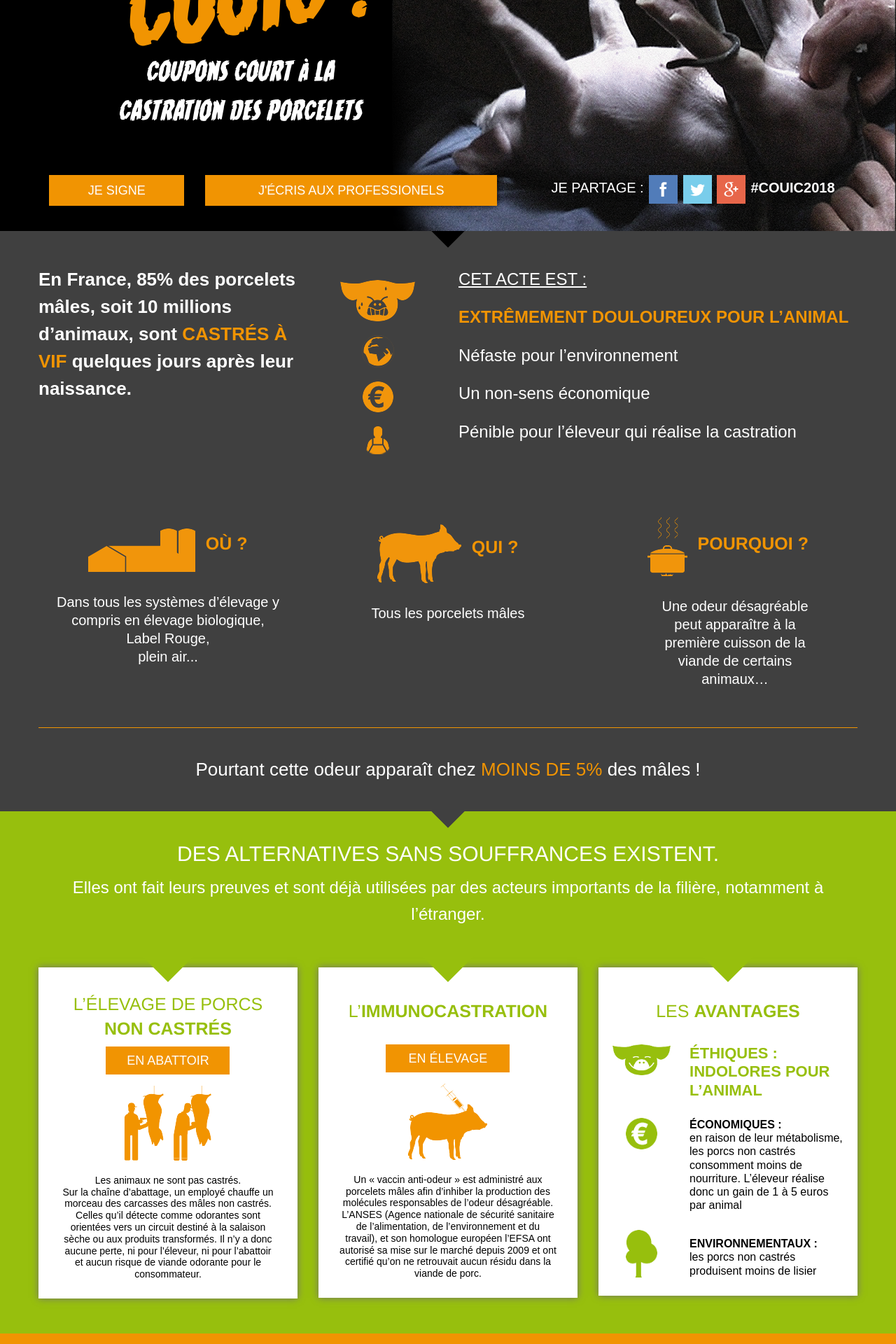
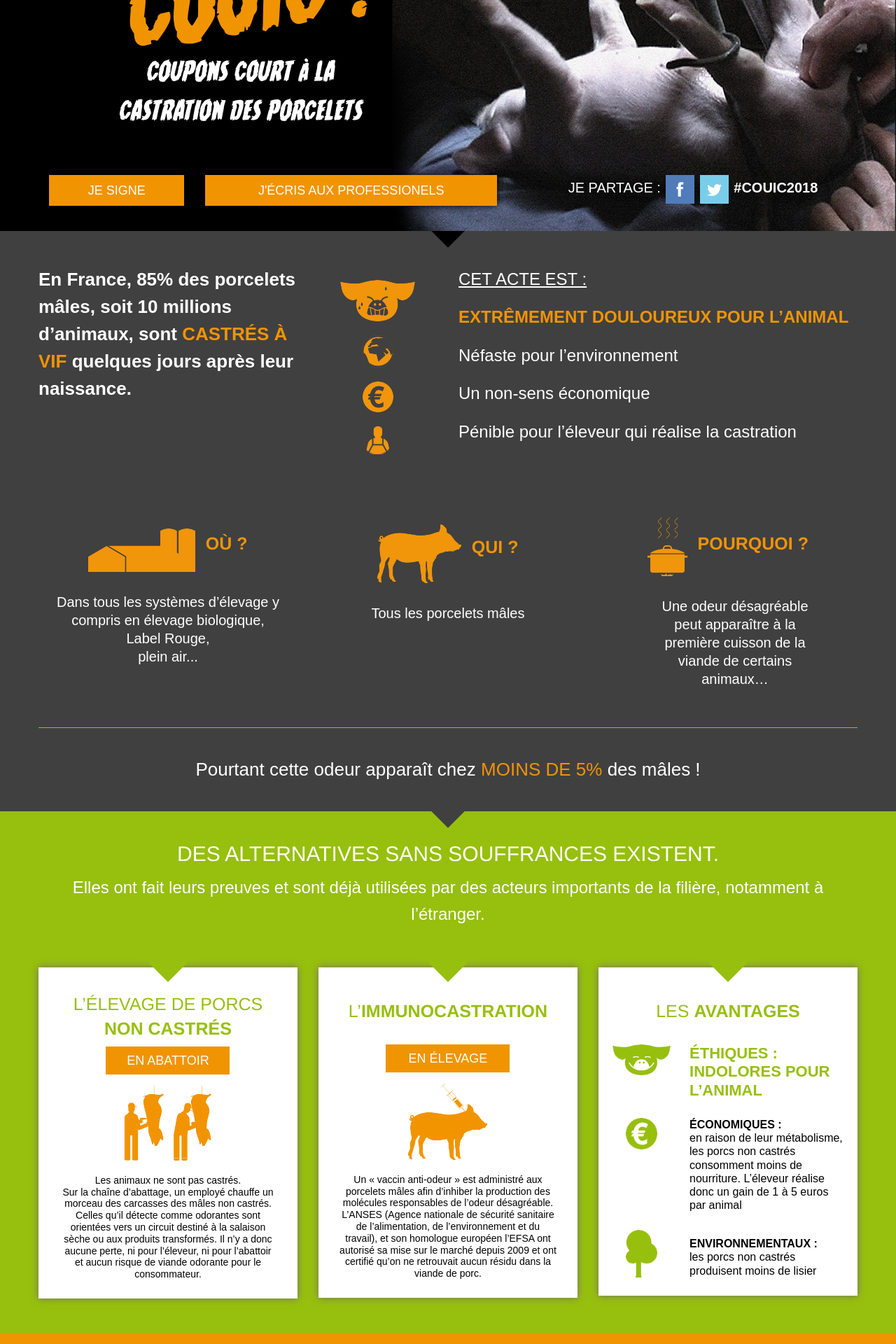
Before and after one commit to adfinitas-app/welfarm-petition, a Jekyll site: the page built from index.html, in a window 1280 px wide. Shown: the part 459-2379 px from the top of the page at 70% size. Built offline with Jekyll 4.4.1, drawn with Linux system fonts in a browser that asks for light colours; comment, search, counter and statistics services are not loaded.

Commit message:
Fix share + CSS

```diff
--- a/_layouts/default.html
+++ b/_layouts/default.html
@@ -13,7 +13,7 @@
     <script src="https://use.typekit.net/mjn4vus.js"></script>
     <script>try{Typekit.load({ async: true });}catch(e){}</script></script></script>
     <meta property="og:url"           content="{{ site.url }}" />
-    <meta property="og:type"          content="Welfarm : Coupons court à la castration des porcelets" />
+    <meta property="og:type"          content="Coupons court à la castration des porcelets" />
     <meta property="og:title"         content="#COUIC2018" />
     <meta property="og:description"   content="En France, 85% des porcelets mâles sont castrés sans anesthésie. Mettons fin à cette mutilation ! RDV sur www.couic2018.fr pour voir la vidéo et signer la pétition de WELFARM." />
     <meta property="og:image"         content="{{ site.url }}/img/share.png" />
--- a/css/app.scss
+++ b/css/app.scss
@@ -14,6 +14,13 @@
 }
 .error input[type="text"], .error input[type="email"] {
   border: 2px solid red;
+}
+.intl-tel-input .country-list {
+  text-align: left;
+  color: black;
+}
+.intl-tel-input {
+  width: 100%;
 }
 label {
   color: $white;
@@ -147,10 +154,6 @@
   height: 1px;
   background-color: $orange;
   margin-top: 40px;
-}
-.intl-tel-input .country-list {
-  text-align: left;
-  color: black;
 }
 
 .header {
--- a/index.html
+++ b/index.html
@@ -37,14 +37,11 @@
     </div>
     <div class="large-5 columns share">
       <p>Je partage :</p>
-      <a target="_blank" href="https://www.facebook.com/Welfarm-Protection-mondiale-des-animaux-de-ferme-174152456808/">
+      <a class="social-network" target="_blank" href="https://www.facebook.com/sharer/sharer.php?u={{ site.url }}">
 	<img src="/img/fb.png" alt="Facebook">
       </a>
-      <a href="https://twitter.com/WelfarmFR">
+      <a class="social-network" href="https://twitter.com/intent/tweet?url=http%3A//www.couic2018.fr&text=%23COUIC2018%20%2F%20Non%20%C3%A0%20la%20%23castration%20%C3%A0%20vif%20des%20%23porcelets%20!%20Vid%C3%A9o%20et%20%23p%C3%A9tition%20%C3%A0%20partager%20sur&button_hashtag=WELFARM">
 	<img src="/img/twitter.png" alt="Twitter">
-      </a>
-      <a href="https://plus.google.com/105126586053853553774/videos">
-	<img src="/img/google-plus.png" alt="Google+">
       </a>
       <p class="hashtag">#COUIC2018</p>
     </div>
@@ -256,14 +253,11 @@
 	</div>
 	<div class="large-4 columns share">
 	  <p>Je partage :</p>
-	  <a target="_blank" href="https://www.facebook.com/Welfarm-Protection-mondiale-des-animaux-de-ferme-174152456808/">
+	  <a class="social-network" target="_blank" href="https://www.facebook.com/sharer/sharer.php?u={{ site.url }}">
 	    <img src="/img/fb.png" alt="Facebook">
 	  </a>
-	  <a href="https://twitter.com/WelfarmFR">
+	  <a class="social-network" href="https://twitter.com/intent/tweet?url=http%3A//www.couic2018.fr&text=%23COUIC2018%20%2F%20Non%20%C3%A0%20la%20%23castration%20%C3%A0%20vif%20des%20%23porcelets%20!%20Vid%C3%A9o%20et%20%23p%C3%A9tition%20%C3%A0%20partager%20sur&button_hashtag=WELFARM">
 	    <img src="/img/twitter.png" alt="Twitter">
-	  </a>
-	  <a href="https://plus.google.com/105126586053853553774/videos">
-	    <img src="/img/google-plus.png" alt="Google+">
 	  </a>
 	  <p class="hashtag">#COUIC2018</p>
 	</div>
--- a/js/app.js
+++ b/js/app.js
@@ -218,6 +218,10 @@
     }
   });
 
+  $(".social-network").on("click", function(e) {
+    e.preventDefault();
+    window.open($(this).attr('href'),'Je partage', 'height=500,width=500');
+  });
   $("#id_phone").intlTelInput({
     utilsScript: "/js/tel-input/lib/libphonenumber/build/utils.js",
     initialCountry: "fr"
```
